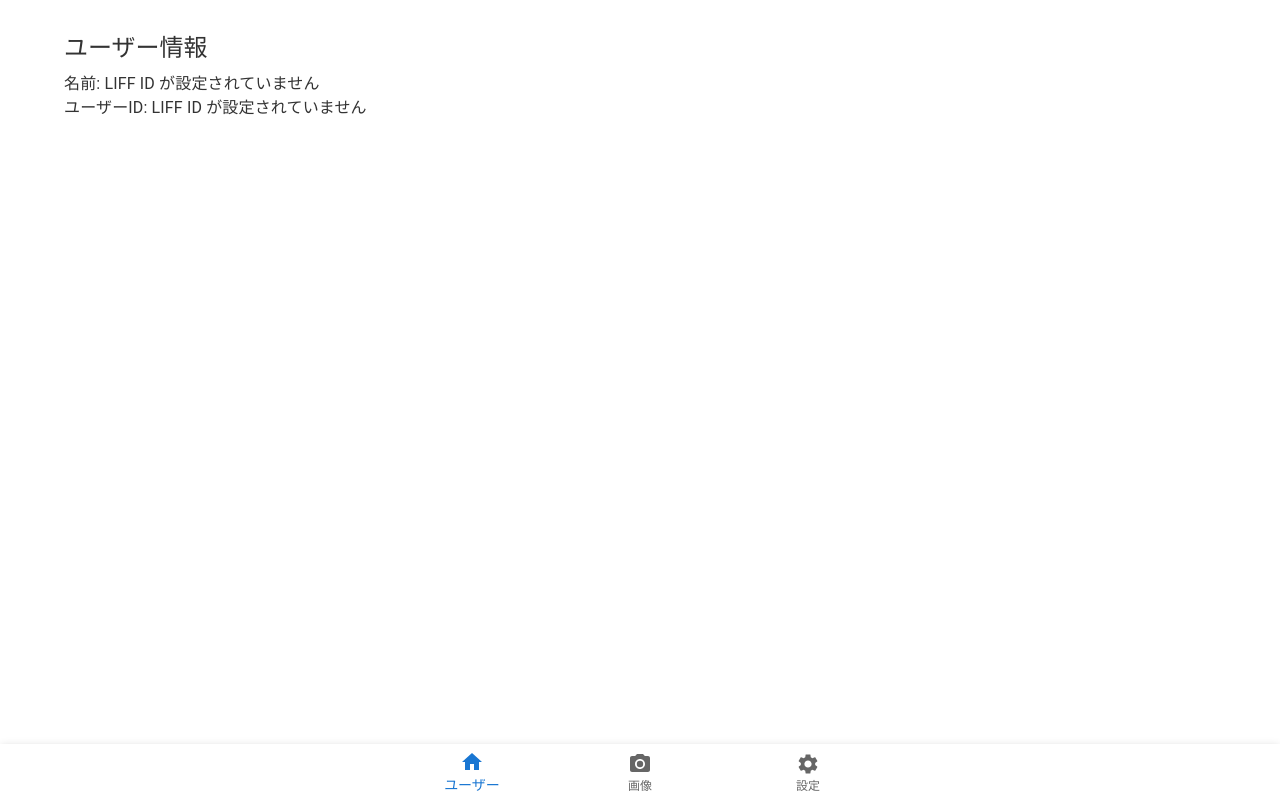
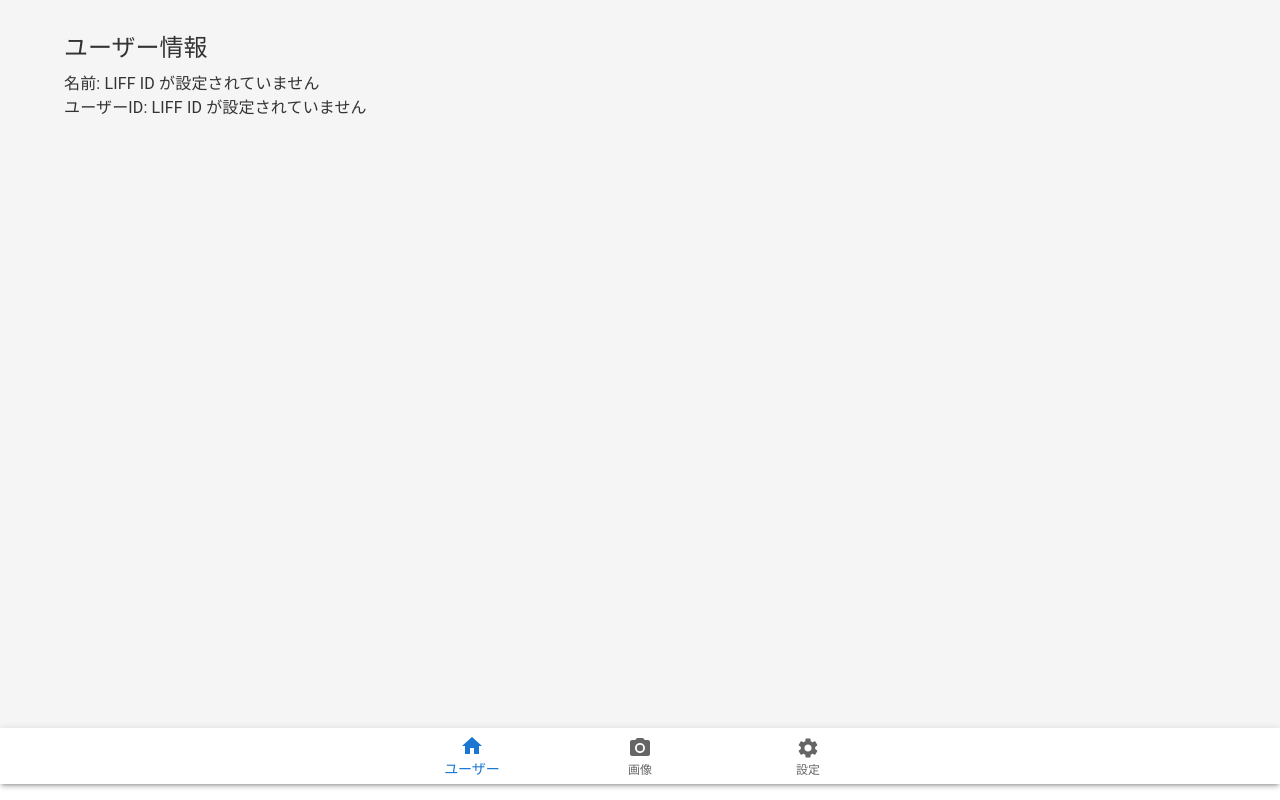
Before and after one commit to ddpmntcpbr/next-liff-test, a Next.js app: page / in a window 1280 px wide. Built offline with nearby package versions, Linux system fonts and the light colour scheme.

Commit message:
Fix Home

```diff
--- a/src/pages/Home.tsx
+++ b/src/pages/Home.tsx
@@ -32,7 +32,7 @@ const Home: FC = () => {
   };
 
   return (
-    <Box display="flex" flexDirection="column" height="100vh" bgcolor="white">
+    <Box display="flex" flexDirection="column" height="98vh" bgcolor="#f5f5f5">
       <Box flexGrow={1} overflow="auto">
         <Container>{renderContent()}</Container>
       </Box>
```
